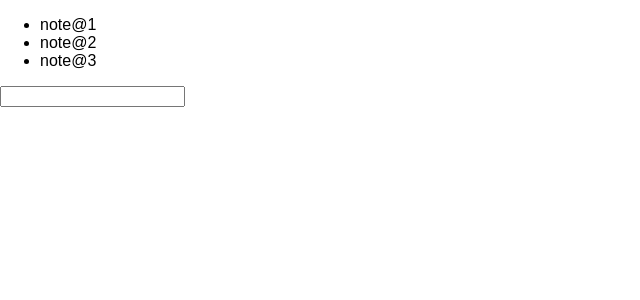
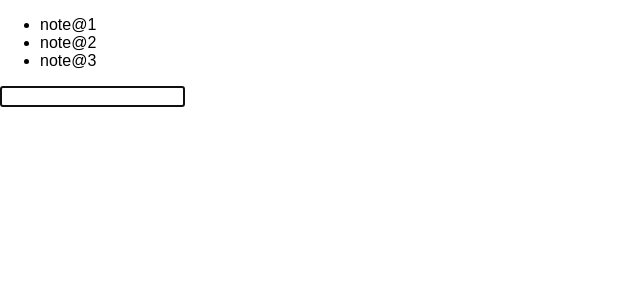
Before and after one commit to suwatnak/learning, a React (Create React App) app: page / in a window 1280 px wide. Shown: the top 300 px of the page, without its empty margins (0-640 px from the left). Built offline with nearby package versions, Linux system fonts and the light colour scheme.

Commit message:
focus  and  clear value in input

```diff
--- a/src/App.js
+++ b/src/App.js
@@ -9,12 +9,15 @@ class App extends Component {
     ]
   }
 
+  componentDidMount() {
+    this.noteInput.focus()
+  }
+
   addNote = (e) => {
     if (e.key ==='Enter') {
       this.setState({notes: [...this.state.notes, e.target.value]},
         ()=> {
-          const notes = this.state.notes
-          console.log(notes[notes.length -1])
+          this.noteInput.value = ''
         }
     )
     }
@@ -29,7 +32,9 @@ class App extends Component {
             )
           }
         </ul>
-        <input type="text" onKeyUp={this.addNote}/>
+        <input type="text"
+        onKeyUp={this.addNote}
+        ref={input => this.noteInput = input}/>
       </div>
     )
   }
```
